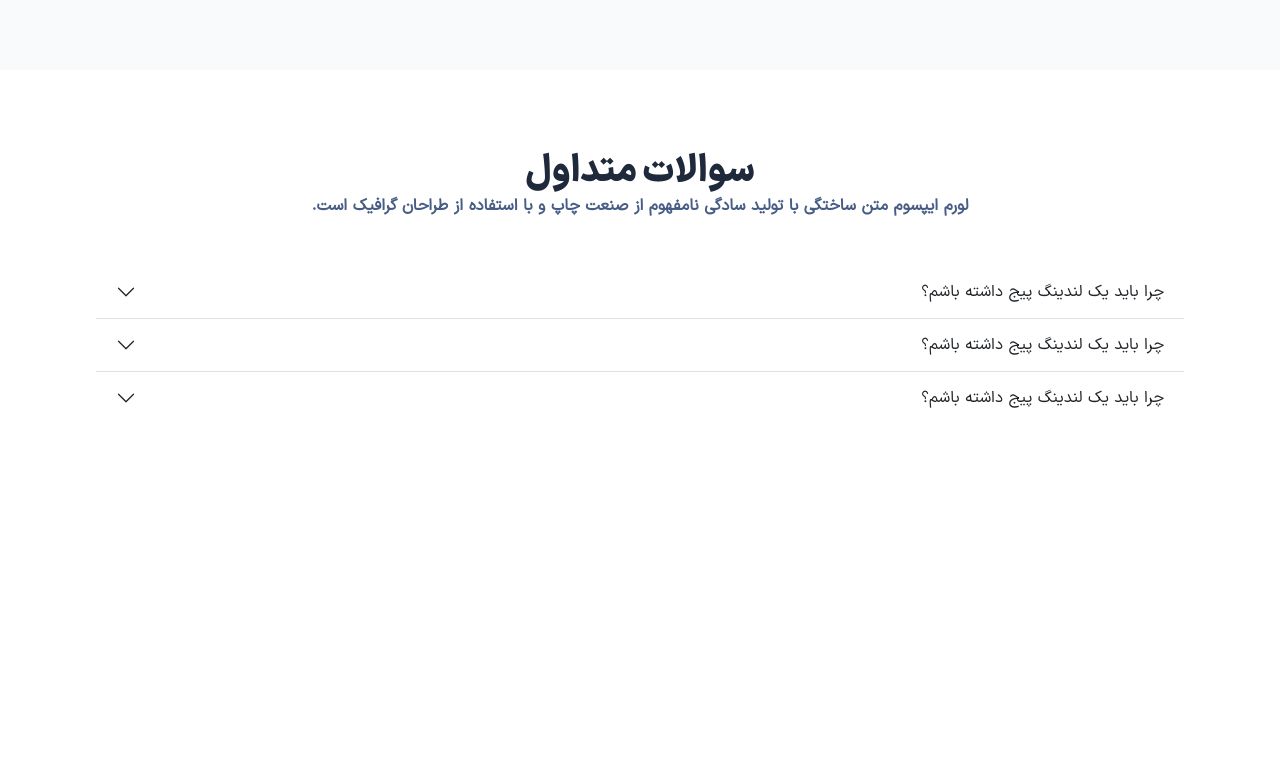
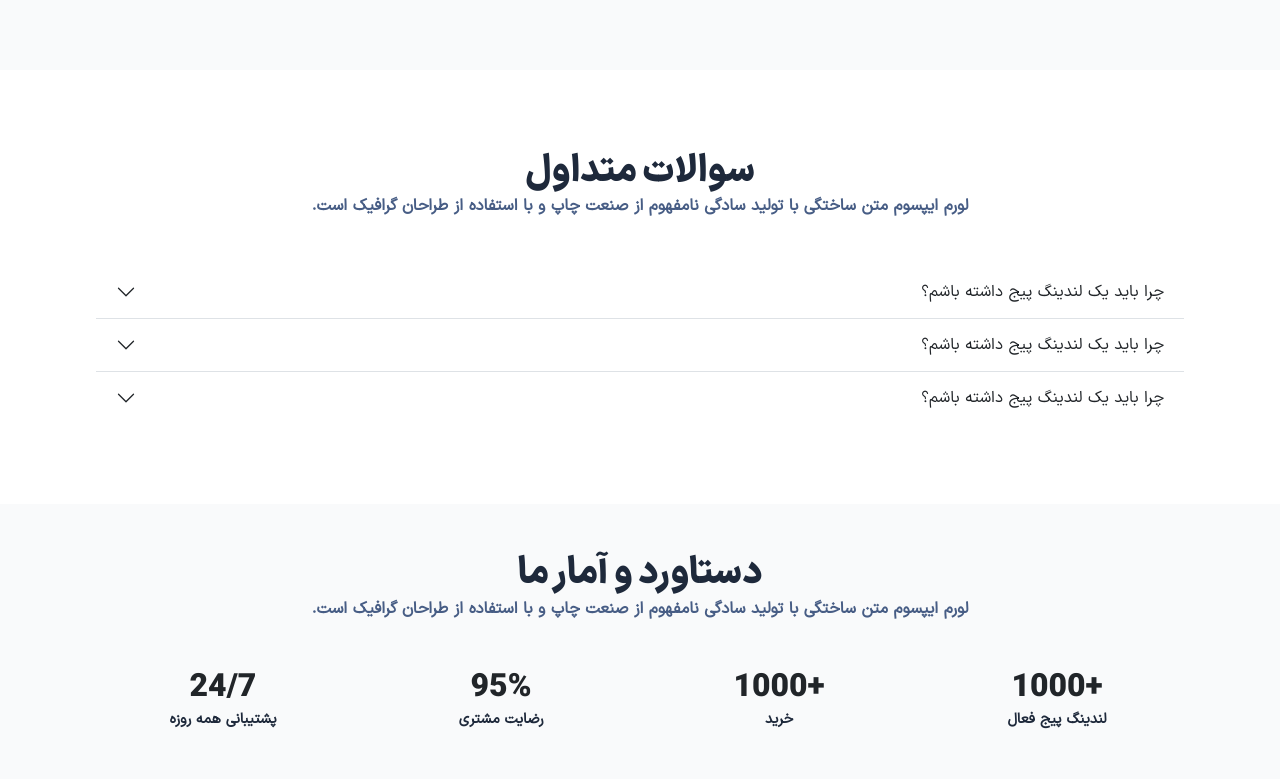
Before and after one commit to mohammadmehdidalvandii/i-lannding, a plain HTML site: page index.html in a window 1280 px wide. Shown: the part 3093-3872 px from the top of the page. Before the commit the page ends 3517 px from the top, so only its background shows below. Drawn offline with Linux system fonts and the light colour scheme.

Commit message:
create section question for section main

```diff
--- a/css/style.css
+++ b/css/style.css
@@ -460,6 +460,7 @@ color: var(--color-green-1);
     color: var(--color-bg);
 }
 /* <<<<<<<< Section Pricing  >>>>>>>> */
+
 /* <<<<<<<< Section Question  >>>>>>>> */
 .question{
     display: block;
@@ -467,5 +468,28 @@ color: var(--color-green-1);
     margin-top: 5rem;
 }
 /* <<<<<<<< Section Question  >>>>>>>> */
+
+/* <<<<<<<< Reward Question  >>>>>>>> */
+.reward{
+    display: block;
+    width: 100%;
+    margin-top: 5rem;
+    padding: 3rem 0;
+    background-color: var(--color-bg);
+}
+.reward_item{
+    display: block;
+    width: 100%;
+    text-align: center;
+}
+.reward_item_number{
+    font-family: var(--font-Black);
+    font-size: 2rem;
+}
+.reward_item_text{
+    font-size: 0.9rem;
+    color: var(--color-text-1);
+}
+/* <<<<<<<< Reward Question  >>>>>>>> */
 /* <<<<<<<<>>>>>>>> */
 /* <<<<<<<<>>>>>>>> */
--- a/index.html
+++ b/index.html
@@ -698,6 +698,47 @@
         </section>
     <!-- <<<< Question Section >>>> -->
 
+    <!-- <<<< Reward Section >>>> -->
+      <section class="reward">
+        <div class="containers">
+          <div class="row">
+            <div class="col-12">
+              <div class="title_center">
+                <h5 class="title_center_title">دستاورد و آمار ما</h5>
+                <p class="title_center_desc">لورم ایپسوم متن ساختگی با تولید سادگی نامفهوم از صنعت چاپ و با استفاده از طراحان گرافیک است.</p>
+            </div>
+            </div>
+          </div>
+          <div class="row mt-5">
+            <div class="col-lg-3 col-md-3 col-sm-6 col-xs-12">
+              <div class="reward_item">
+                <h3 class="reward_item_number">+1000</h3>
+                <span class="reward_item_text">لندینگ پیج فعال</span>
+              </div>
+            </div>
+            <div class="col-lg-3 col-md-3 col-sm-6 col-xs-12">
+              <div class="reward_item">
+                <h3 class="reward_item_number">+1000</h3>
+                <span class="reward_item_text">خرید</span>
+              </div>
+            </div>
+            <div class="col-lg-3 col-md-3 col-sm-6 col-xs-12">
+              <div class="reward_item">
+                <h3 class="reward_item_number">95%</h3>
+                <span class="reward_item_text">رضایت مشتری</span>
+              </div>
+            </div>
+            <div class="col-lg-3 col-md-3 col-sm-6 col-xs-12">
+              <div class="reward_item">
+                <h3 class="reward_item_number">24/7</h3>
+                <span class="reward_item_text">پشتیبانی همه روزه</span>
+              </div>
+            </div>
+          </div>
+        </div>
+      </section>
+    <!-- <<<< Reward Section >>>> -->
+
     <!-- <div class="title_center">
         <h5 class="title_center_title"></h5>
         <p class="title_center_desc">لورم ایپسوم متن ساختگی با تولید سادگی نامفهوم از صنعت چاپ و با استفاده از طراحان گرافیک است.</p>
```
